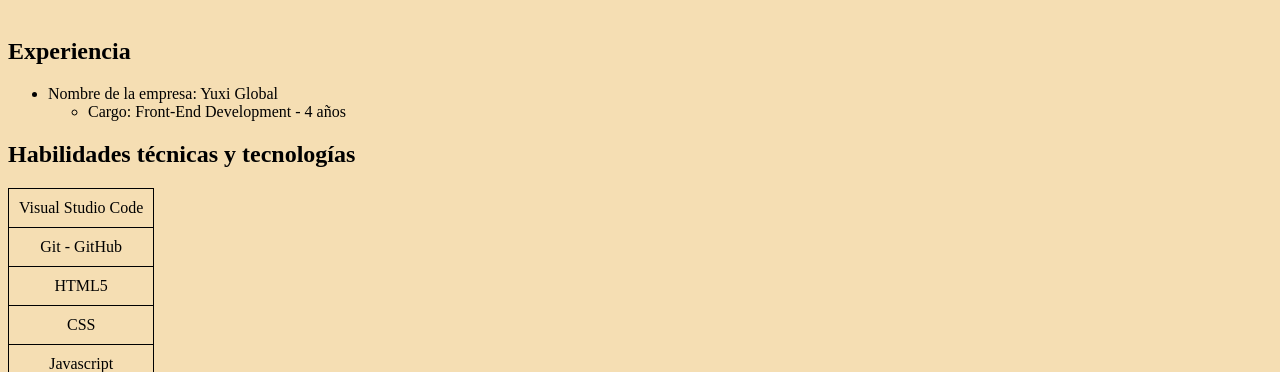
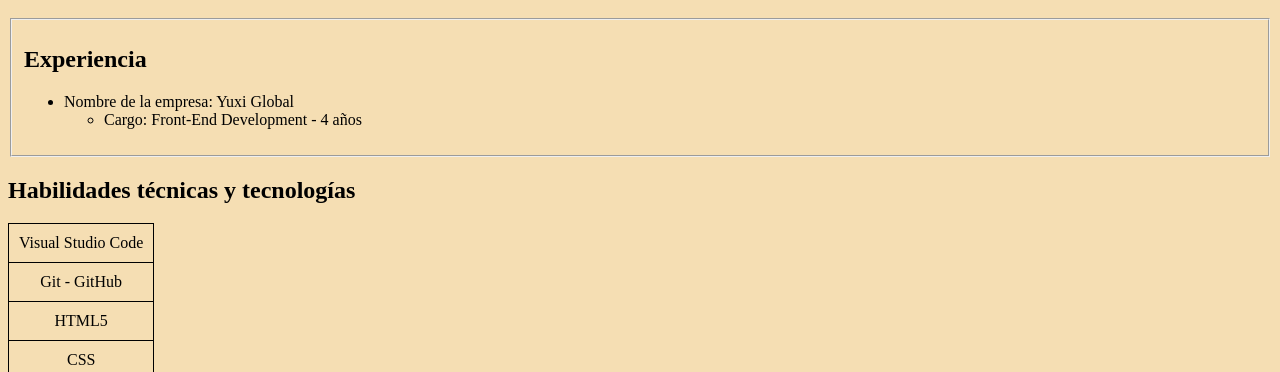
Before and after one commit to JMarioGilD/HTML-Intro, a plain HTML site: page index.html in a window 1280 px wide. Shown: the part 728-1100 px from the top of the page. Drawn offline with Linux system fonts and the light colour scheme.

Commit message:
informacion modificada parte dos

```diff
--- a/index.html
+++ b/index.html
@@ -42,12 +42,12 @@
        </fieldset>
        <br>
 
-      <h2>Experiencia</h2>
-          <ul>
-            <li>Nombre de la empresa: Yuxi Global</li>
-              <ul><li>Cargo: Front-End Development - 4 años</li></ul>
-          </ul>
-
+       <fieldset><h2>Experiencia</h2>
+        <ul>
+          <li>Nombre de la empresa: Yuxi Global</li>
+            <ul><li>Cargo: Front-End Development - 4 años</li></ul>
+        </ul>
+    </fieldset>
 
 
       <h2>Habilidades técnicas y tecnologías</h2>
```
